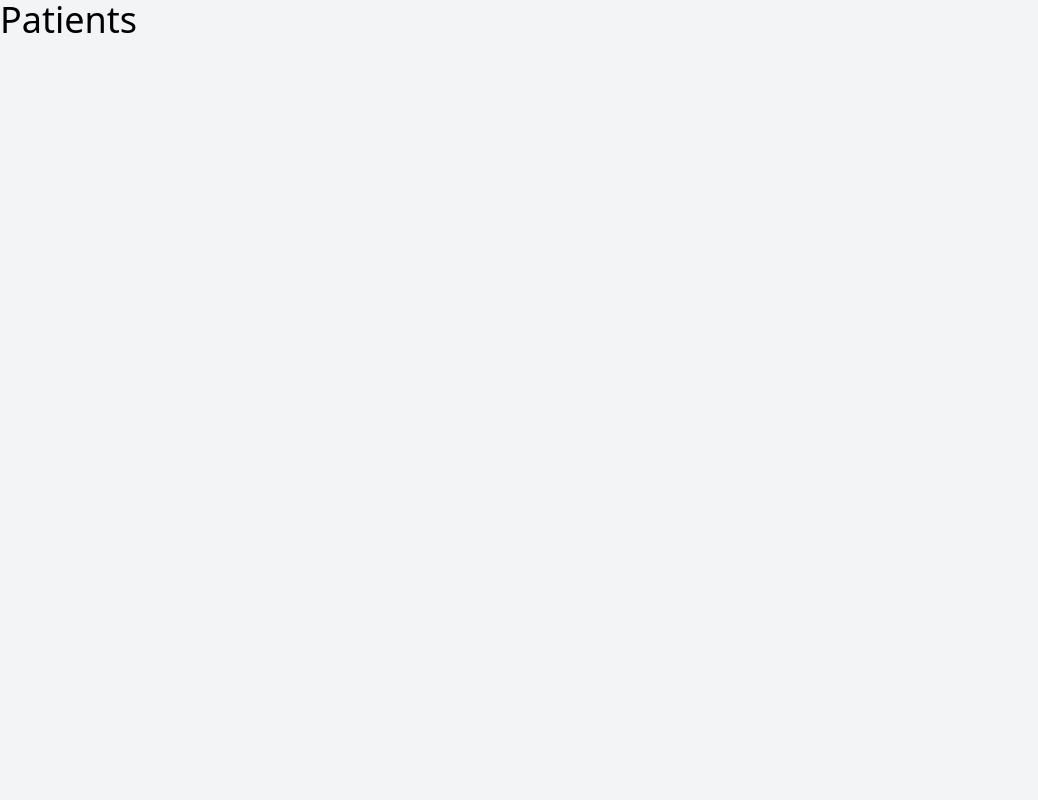
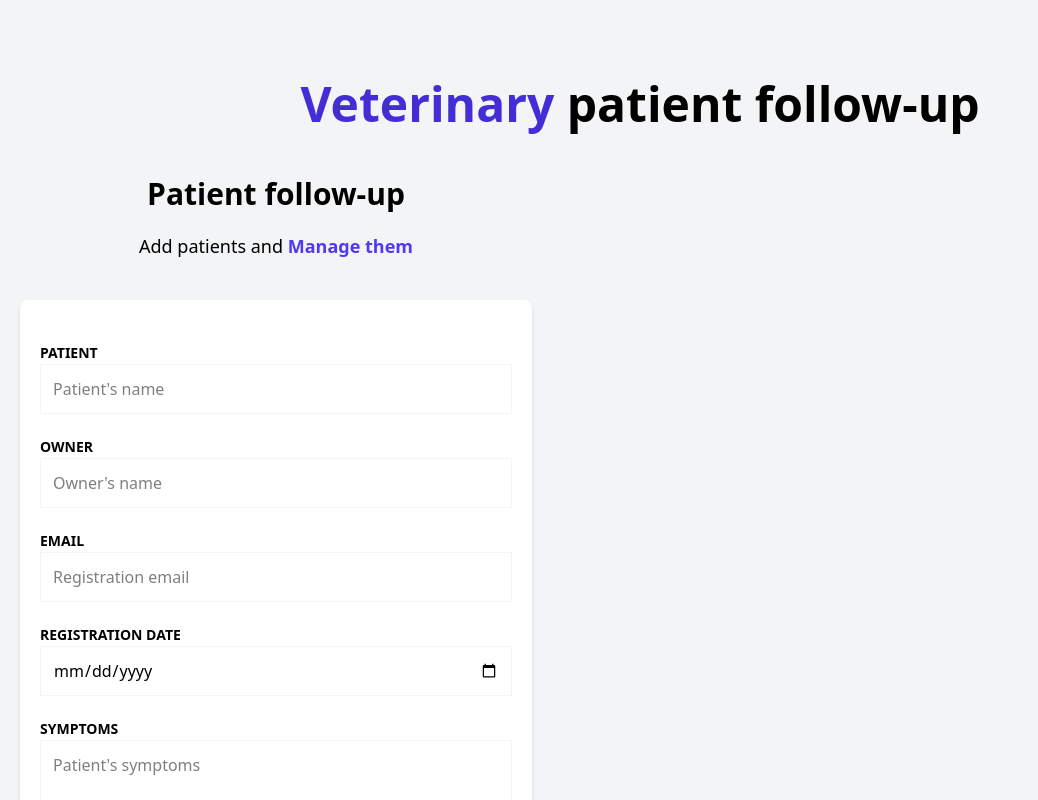
Before and after one commit to 4HMartin/Patient-administrator, a React (Vite) app: page / in a window 1280 px wide. Shown: the top 800 px of the page, without its empty margins (0-1038 px from the left). Built offline with nearby package versions, Linux system fonts and the light colour scheme.

Commit message:
Creating the first components.

```diff
--- a/src/App.tsx
+++ b/src/App.tsx
@@ -1,10 +1,22 @@
+import PatientForm from "./components/PatientForm"
+import PatientList from "./components/PatientList"
 
 function App() {
 
 
   return (
     <>
-      <h1 className="text-4xl">Patients</h1>
+    <div className="container mx-auto mt-20">
+      <h1 className="font-black text-5xl text-center md:w-2/3 md:mx-auto">
+        <span className="text-indigo-700">Veterinary {''}</span>
+        patient follow-up
+      </h1>
+
+      <div className="mt-12 md:flex">
+        <PatientForm />
+        <PatientList />
+      </div>
+    </div>
     </>
   )
 }
--- /dev/null
+++ b/src/components/PatientForm.tsx
@@ -0,0 +1,83 @@
+
+export default function PatientForm() {
+
+    return (
+        <div className="md:w-1/2 lg:w-2/5 mx-5">
+            <h2 className="font-black text-3xl text-center">Patient follow-up</h2>
+
+            <p className="text-lg mt-5 text-center mb-10">
+                Add patients and {''}
+                <span className="text-indigo-600 font-bold">Manage them</span>
+            </p>
+
+            <form
+                className="bg-white shadow-md rounded-lg py-10 px-5 mb-10"
+                noValidate
+            >
+                <div className="mb-5">
+                    <label htmlFor="name" className="text-sm uppercase font-bold">
+                        Patient
+                    </label>
+                    <input
+                        id="name"
+                        className="w-full p-3  border border-gray-100"
+                        type="text"
+                        placeholder="Patient's name"
+                    />
+                </div>
+
+                <div className="mb-5">
+                    <label htmlFor="caretaker" className="text-sm uppercase font-bold">
+                        Owner
+                    </label>
+                    <input
+                        id="caretaker"
+                        className="w-full p-3  border border-gray-100"
+                        type="text"
+                        placeholder="Owner's name"
+                    />
+                </div>
+
+                <div className="mb-5">
+                    <label htmlFor="email" className="text-sm uppercase font-bold">
+                        Email
+                    </label>
+                    <input
+                        id="email"
+                        className="w-full p-3  border border-gray-100"
+                        type="email"
+                        placeholder="Registration email"
+                    />
+                </div>
+
+                <div className="mb-5">
+                    <label htmlFor="date" className="text-sm uppercase font-bold">
+                        Registration date
+                    </label>
+                    <input
+                        id="date"
+                        className="w-full p-3  border border-gray-100"
+                        type="date"
+                    />
+                </div>
+
+                <div className="mb-5">
+                    <label htmlFor="symptoms" className="text-sm uppercase font-bold">
+                        Symptoms
+                    </label>
+                    <textarea
+                        id="symptoms"
+                        className="w-full p-3  border border-gray-100"
+                        placeholder="Patient's symptoms"
+                    ></textarea>
+                </div>
+
+                <input
+                    type="submit"
+                    className="bg-indigo-600 w-full p-3 text-white uppercase font-bold hover:bg-indigo-700 cursor-pointer transition-colors"
+                    value='Save patient'
+                />
+            </form>
+        </div>
+    )
+}
--- /dev/null
+++ b/src/components/PatientList.tsx
@@ -0,0 +1,9 @@
+
+export default function PatientList(){
+
+    return (
+        <>
+
+        </>
+    )
+}
```
